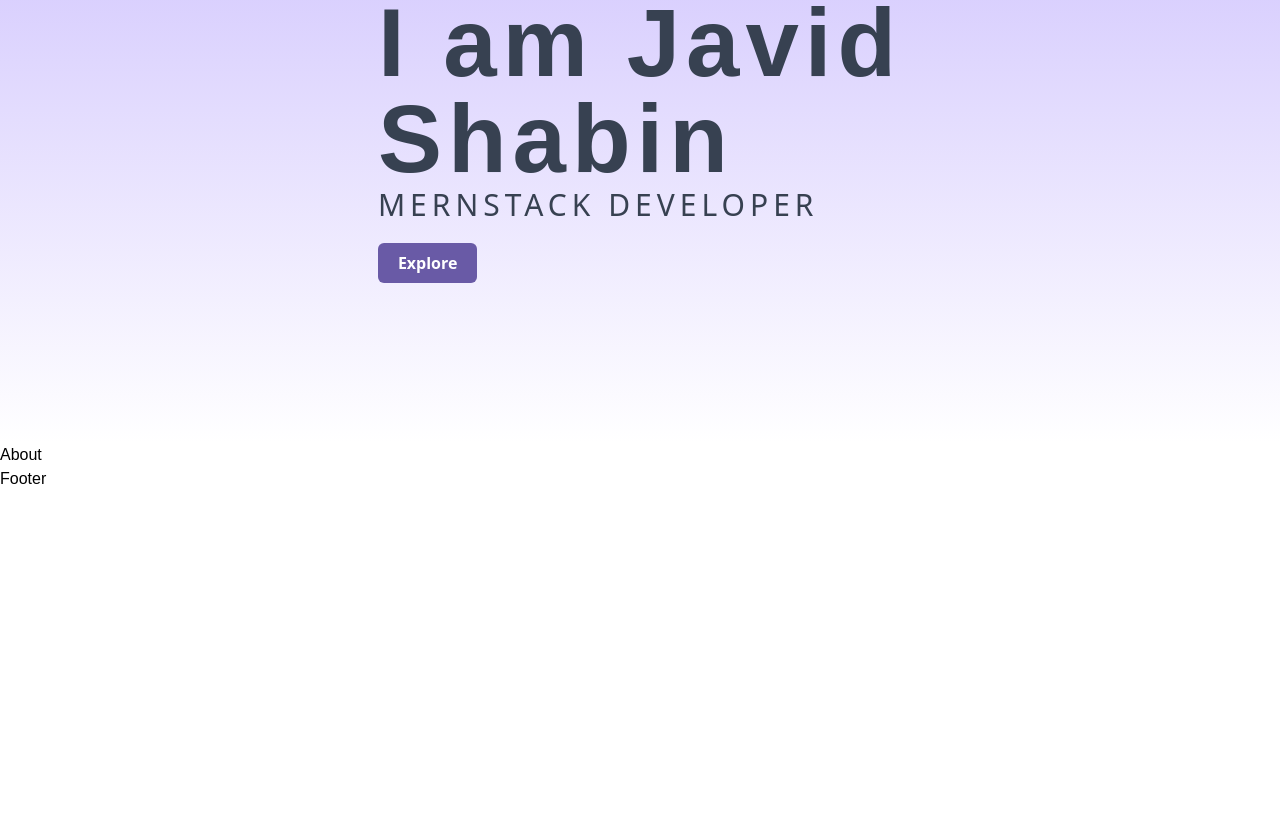
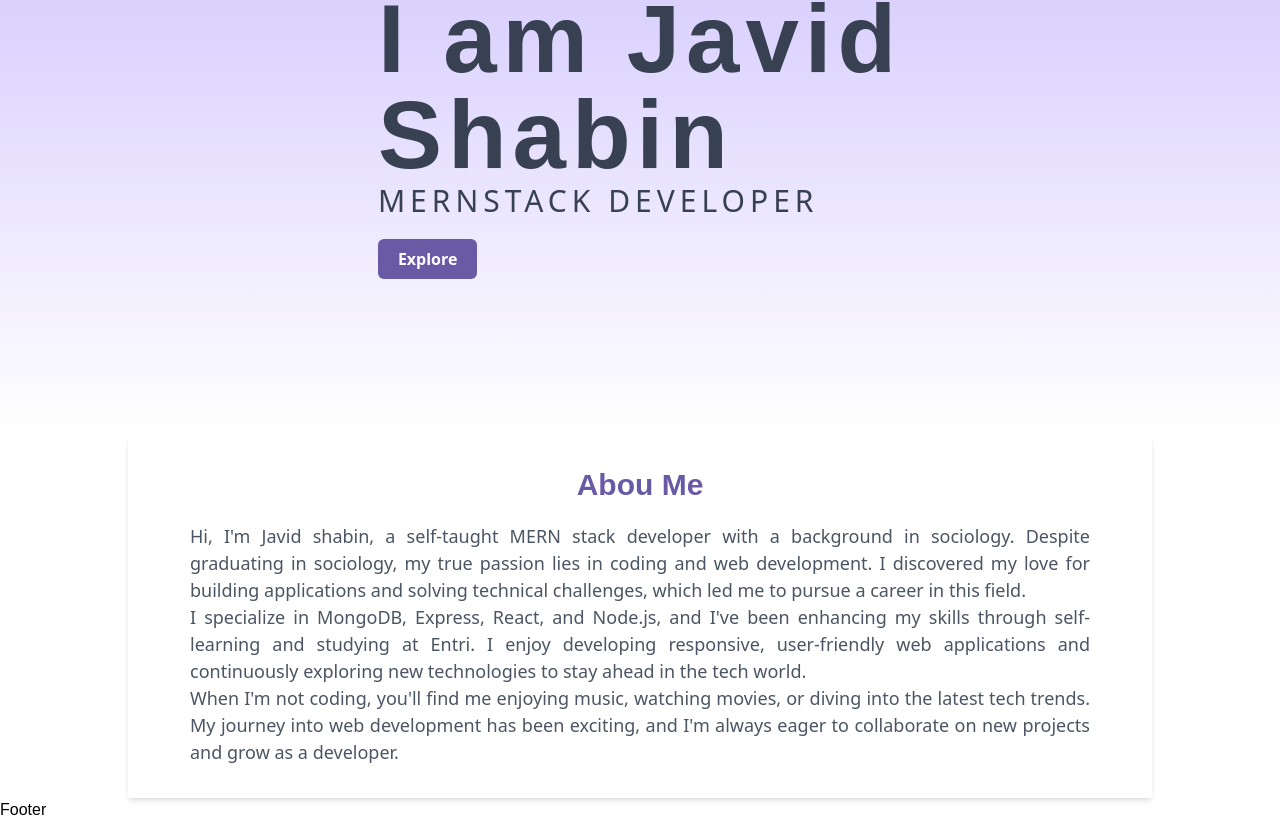
Before and after one commit to javidShabin/my-portfolio.in, a React (Vite) app: page / in a window 1280 px wide. Shown: the part 342-1164 px from the top of the page. Before the commit the page ends 833 px from the top, so only its background shows below. Built offline with nearby package versions, Linux system fonts and the light colour scheme; a web font is replaced by a local one.

Commit message:
Create header and add styles

```diff
--- a/src/pages/About.jsx
+++ b/src/pages/About.jsx
@@ -1,11 +1,30 @@
-import React from 'react'
+import React from "react";
 
 const About = () => {
   return (
-    <div>
-      <h1>About</h1>
-    </div>
-  )
-}
+    <main className="bg-white flex justify-center ">
+      <div className="container w-[80%] shadow-md text-center py-8 ">
+        <h1 className="text-3xl font-extrabold text-[#695aa6]">Abou Me</h1>
+        <p className="w-[900px] text-justify mx-auto mt-5 text-[18px] text-gray-600 ">
+          Hi, I'm Javid shabin, a self-taught MERN stack developer with a
+          background in sociology. Despite graduating in sociology, my true
+          passion lies in coding and web development. I discovered my love for
+          building applications and solving technical challenges, which led me
+          to pursue a career in this field. <br />
+          I specialize in MongoDB, Express,
+          React, and Node.js, and I've been enhancing my skills through
+          self-learning and studying at Entri. I enjoy developing responsive,
+          user-friendly web applications and continuously exploring new
+          technologies to stay ahead in the tech world. <br />
+          When I'm not coding,
+          you'll find me enjoying music, watching movies, or diving into the
+          latest tech trends. My journey into web development has been exciting,
+          and I'm always eager to collaborate on new projects and grow as a
+          developer.
+        </p>
+      </div>
+    </main>
+  );
+};
 
-export default About
+export default About;
--- a/src/pages/Hero.jsx
+++ b/src/pages/Hero.jsx
@@ -7,7 +7,7 @@ const Hero = () => {
 
   return (
     <>
-      <main className="relative bg-gradient-to-t from-white to-violet-300 h-[88vh] w-full flex justify-center items-center ">
+      <main className="relative bg-gradient-to-t from-white to-violet-300 h-[87vh] w-full flex justify-center items-center ">
         {/* Profile details section */}
         {isProfile && (
           <div className="absolute top-4 right-4 bg-white w-[250px] py-2 px-3 rounded-md shadow-xl ">
@@ -26,7 +26,7 @@ const Hero = () => {
         <div className="container w-[80%] flex justify-center">
           <div>
             <h1 className="text-6xl sm:text-7xl md:text-8xl font-extrabold text-justify text-gray-700 md:tracking-[6px] ">
-              <span className="text-5xl md:text-7xl  text-gray-600">HI!</span>
+              <span className="text-5xl md:text-7xl text-gray-600">HI!</span>
               <br />
               I am Javid <br />
               Shabin
```
